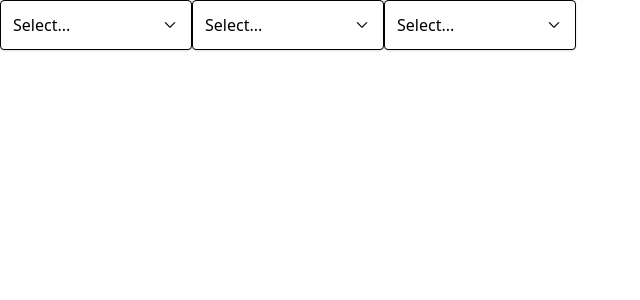
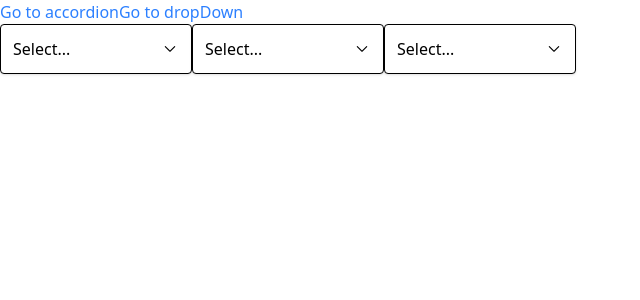
Before and after one commit to NamanSaxena2310/Learning-React, a React (Vite) app in the folder comps/: page /dropdown in a window 1280 px wide. Shown: the top 300 px of the page, without its empty margins (0-640 px from the left). Built offline with nearby package versions, Linux system fonts and the light colour scheme.

Commit message:
custom Navigation system

```diff
--- a/comps/src/App.js
+++ b/comps/src/App.js
@@ -1,38 +1,23 @@
+import Link from "./components/Link"
+import Route from "./components/Route"
+import AccordionPage from "./pages/AccordionPage"
+import DropdownPage from "./pages/DropdownPage"
+function App() {
+    return(
+        <div>
+          <Link to= '/accordion'>Go to accordion</Link>
+          <Link to= '/dropdown'>Go to dropDown</Link>
+          <div>
+            <Route path="/accordion">
+                <AccordionPage/>
+            </Route>
 
-import { useState } from 'react'
-import Dropdown from './components/Dropdown'
-
-
-
-function App() {
-  const [selection,setSelection] = useState(null)
-
-const handleSelect = (option) => {
-  setSelection(option)
-}
-  const options = [
-    {
-      label : "Red",
-      value: 'red'
-    },
-    {
-      label : "Green",
-      value: 'green'
-    },
-    {
-      label : "Blue",
-      value: 'blue'
-    }
-  ]
-  return (
-    <div className='flex'>
-      <Dropdown  options= {options} onSelect = {handleSelect} selection={selection} />
-      <Dropdown  options= {options} onSelect = {handleSelect} selection={selection} />
-      <Dropdown  options= {options} onSelect = {handleSelect} selection={selection} />
-
-
-    </div>
-  )
+            <Route path="/dropdown">
+                <DropdownPage/>
+            </Route>
+          </div>
+        </div>
+    )
 }
 
 export default App
--- /dev/null
+++ b/comps/src/components/Link.js
@@ -0,0 +1,24 @@
+import React, { useContext } from 'react'
+import NavigationContext from '../context/navigation'
+import classNames from 'classnames'
+import '../index.css'
+function Link({to,children}) {
+  const {navigate} = useContext(NavigationContext)
+  const handleClick = (e)=>{
+    if (e.ctrlKey || e.metaKey) {
+      return
+    }
+      e.preventDefault()
+      navigate(to)
+  }
+
+  const classes = classNames('text-blue-500')
+
+  return (
+    <a className= {classes} href={to} onClick={handleClick}>
+      {children}
+    </a>
+  )
+}
+
+export default Link
--- /dev/null
+++ b/comps/src/components/Route.js
@@ -0,0 +1,16 @@
+import React, { useContext } from 'react'
+import NavigationContext from '../context/navigation'
+
+function Route({path,children}) {
+   const {currentpath} = useContext(NavigationContext)
+
+   if (path === currentpath) {
+      return children
+
+   }
+
+   return null
+
+}
+
+export default Route
--- /dev/null
+++ b/comps/src/context/navigation.js
@@ -0,0 +1,29 @@
+import { createContext, useEffect, useState } from "react";
+
+const NavigationContext = createContext()
+
+const NavigationProvider = ({children}) =>{
+  const [currentpath,setCurrentPath]  = useState(window.location.pathname)
+
+  useEffect(()=>{
+    const handler =()=>{
+        setCurrentPath(window.location.pathname)
+    }
+
+    window.addEventListener('popstate',handler)
+
+    return () =>{window.removeEventListener('popstate',handler)}
+  },[])
+
+  const navigate = (to) => {
+    window.history.pushState({},'',to);
+    setCurrentPath(to)
+  }
+
+  return <NavigationContext.Provider value={{navigate,currentpath}}>
+        {children}
+  </NavigationContext.Provider>
+}
+
+export {NavigationProvider}
+export default NavigationContext
--- a/comps/src/index.js
+++ b/comps/src/index.js
@@ -1,8 +1,14 @@
 import React  from "react";
 import ReactDOM from "react-dom/client"
 import App from "./App";
+import { NavigationProvider } from "./context/navigation";
 const element = document.getElementById('root')
 
 const root = ReactDOM.createRoot(element)
 
-root.render(<App/>)
+root.render(
+<NavigationProvider>
+  <App/>
+</NavigationProvider>
+
+)
--- /dev/null
+++ b/comps/src/pages/DropdownPage.js
@@ -0,0 +1,38 @@
+
+import { useState } from 'react'
+import Dropdown from '../components/Dropdown'
+
+
+
+function DropdownPage() {
+  const [selection,setSelection] = useState(null)
+
+const handleSelect = (option) => {
+  setSelection(option)
+}
+  const options = [
+    {
+      label : "Red",
+      value: 'red'
+    },
+    {
+      label : "Green",
+      value: 'green'
+    },
+    {
+      label : "Blue",
+      value: 'blue'
+    }
+  ]
+  return (
+    <div className='flex'>
+      <Dropdown  options= {options} onSelect = {handleSelect} selection={selection} />
+      <Dropdown  options= {options} onSelect = {handleSelect} selection={selection} />
+      <Dropdown  options= {options} onSelect = {handleSelect} selection={selection} />
+
+
+    </div>
+  )
+}
+
+export default DropdownPage
```
